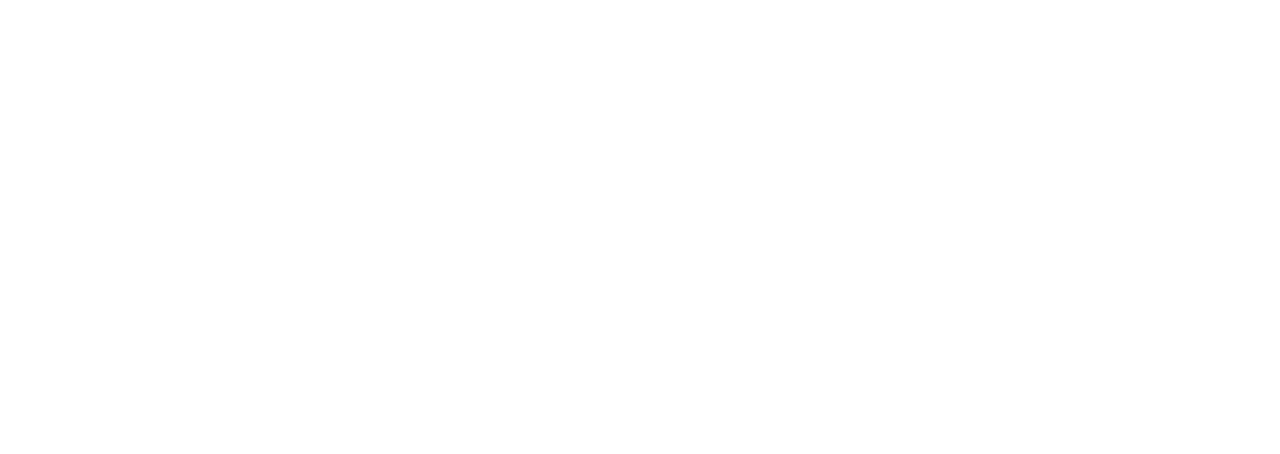
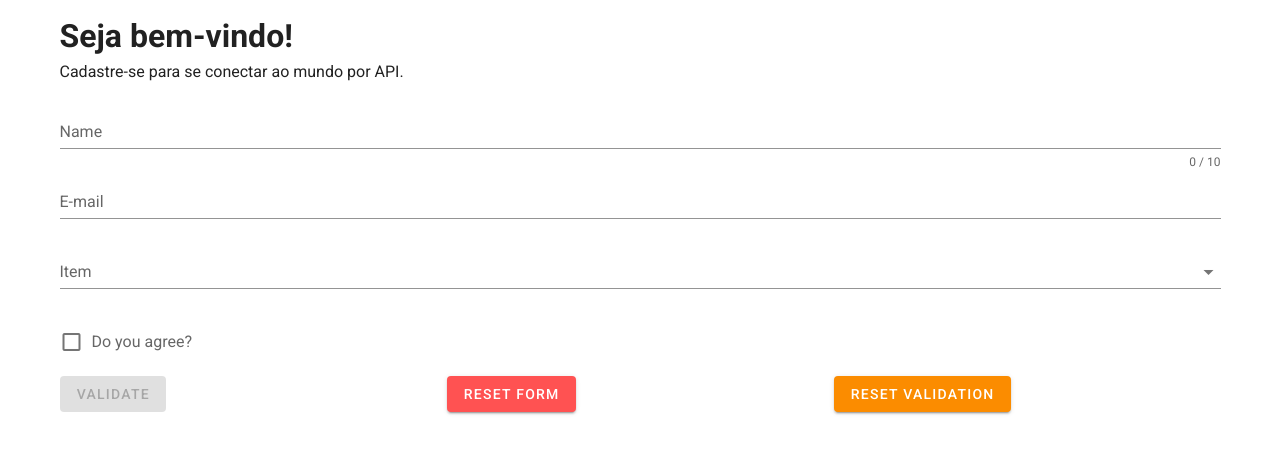
Before and after one commit to emotton/frontvue, a Nuxt app: page /register in a window 1280 px wide. Before the commit this address had no page. Shown: the top 454 px of the page. Built offline with nearby package versions, Linux system fonts and the light colour scheme.

Commit message:
feat: iniciando a pagina de register

```diff
--- a/nuxt.config.js
+++ b/nuxt.config.js
@@ -41,7 +41,7 @@
   vuetify: {
     customVariables: ['~/assets/variables.scss'],
     theme: {
-      dark: true,
+      dark: false,
       themes: {
         dark: {
           primary: colors.blue.darken2,
--- /dev/null
+++ b/pages/register/index.vue
@@ -0,0 +1,123 @@
+<template>
+  <v-app>
+    <v-main>
+      <v-container>
+
+        <v-row
+          no-gutters
+        >
+          <v-col>
+            <h1>Seja bem-vindo!</h1>
+          </v-col>
+        </v-row>
+        <v-row
+          no-gutters
+        >
+          <v-col>
+            <p>Cadastre-se para se conectar ao mundo por API.</p>
+          </v-col>
+        </v-row>
+
+        <v-form
+          ref="form"
+          v-model="valid"
+          lazy-validation
+        >
+
+        <v-row
+          no-gutters
+        >
+          <v-col>
+            <v-text-field
+              v-model="name"
+              :counter="10"
+              :rules="nameRules"
+              label="Name"
+              required
+            ></v-text-field>
+          </v-col>
+        </v-row>
+
+        <v-row
+          no-gutters
+        >
+          <v-col>
+            <v-text-field
+              v-model="email"
+              :rules="emailRules"
+              label="E-mail"
+              required
+            ></v-text-field>
+          </v-col>
+        </v-row>
+
+        <v-row
+          no-gutters
+        >
+          <v-col>
+            <v-select
+              v-model="select"
+              :items="items"
+              :rules="[v => !!v || 'Item is required']"
+              label="Item"
+              required
+            ></v-select>
+          </v-col>
+        </v-row>
+
+        <v-row
+          no-gutters
+        >
+          <v-col>
+            <v-checkbox
+              v-model="checkbox"
+              :rules="[v => !!v || 'You must agree to continue!']"
+              label="Do you agree?"
+              required
+            ></v-checkbox>
+          </v-col>
+        </v-row>
+
+        <v-row
+          no-gutters
+        >
+          <v-col>
+            <v-btn
+              :disabled="!valid"
+              color="success"
+              class="mr-4"
+              @click="validate"
+            >
+              Validate
+            </v-btn>
+          </v-col>
+          <v-col>
+            <v-btn
+              color="error"
+              class="mr-4"
+              @click="reset"
+            >
+              Reset Form
+            </v-btn>
+          </v-col>
+          <v-col>
+            <v-btn
+              color="warning"
+              @click="resetValidation"
+            >
+              Reset Validation
+            </v-btn>
+          </v-col>
+        </v-row>
+
+        </v-form>
+      </v-container>
+    </v-main>
+  </v-app>
+</template>
+
+<script>
+</script>
+
+<style scoped>
+</style>
```
